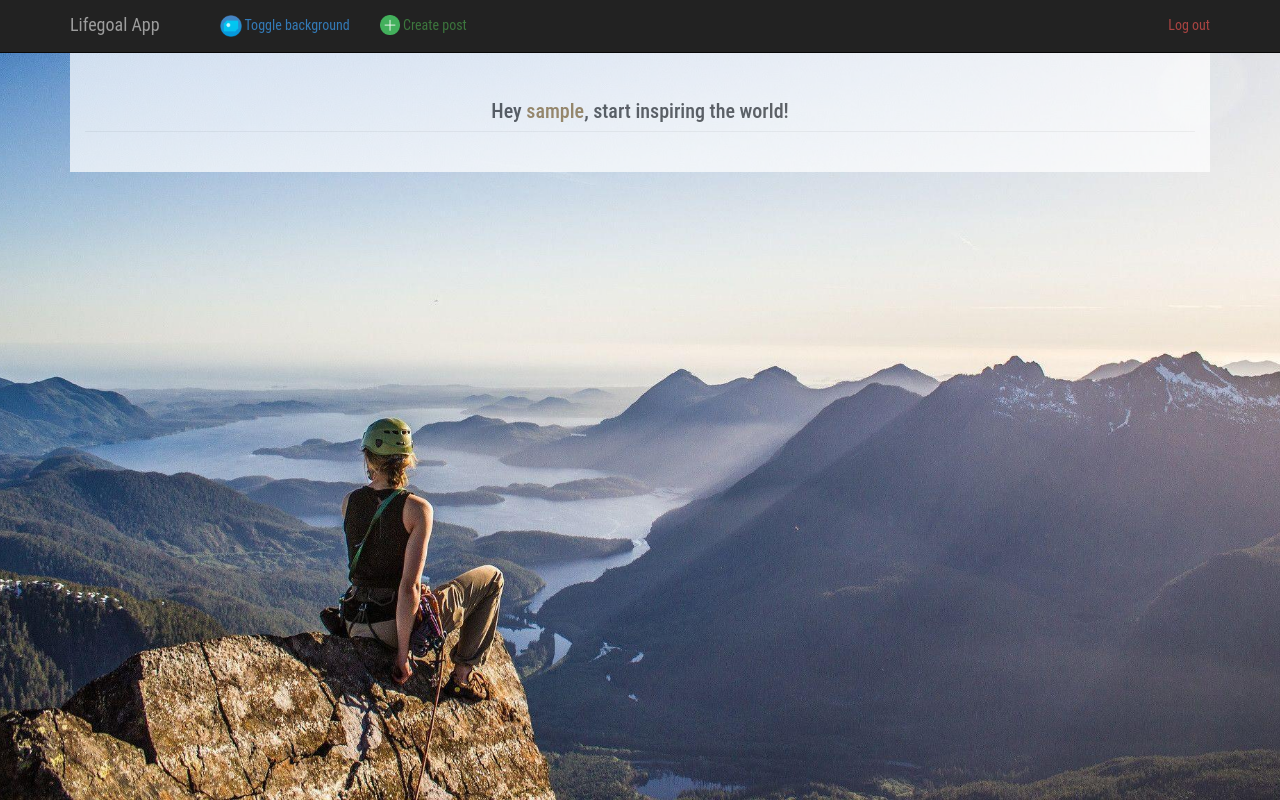
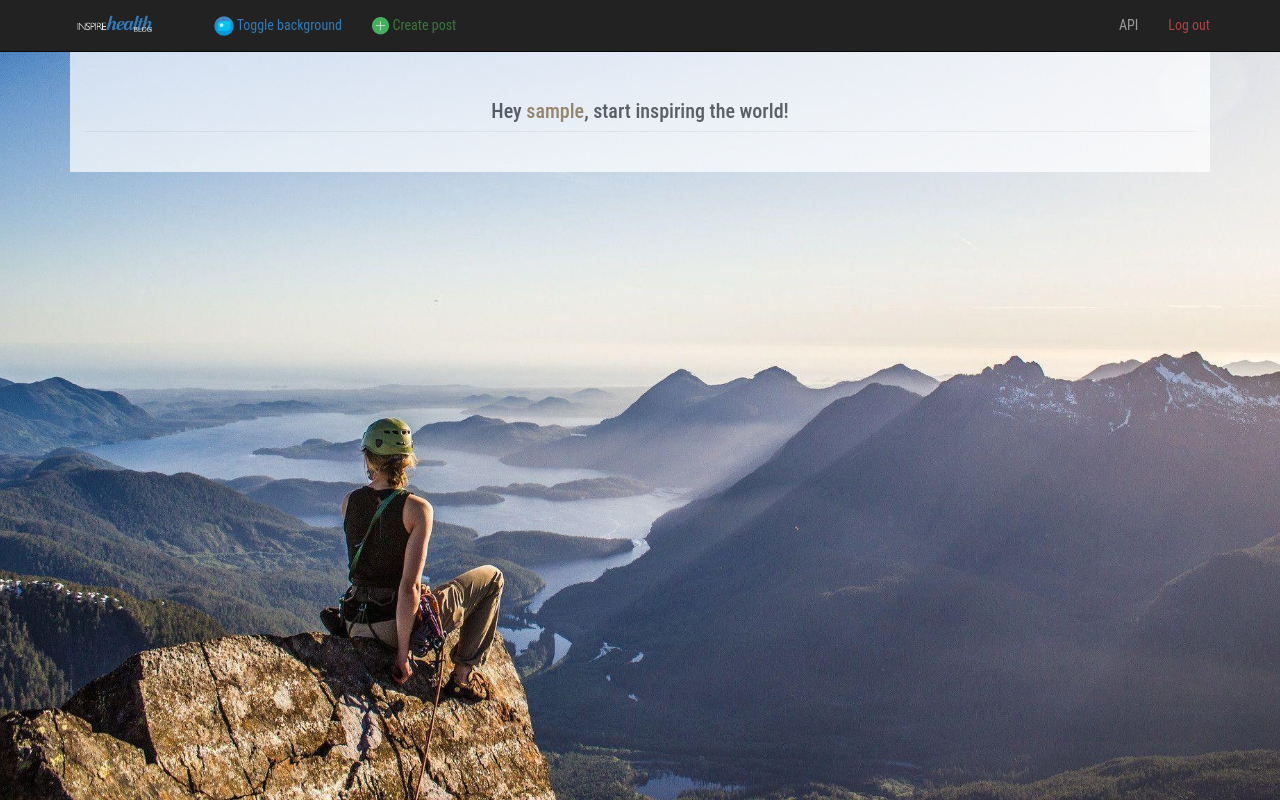
Before and after one commit to MykelSchmidt/my-first-blog, a Django app: page / in a window 1280 px wide. Run offline with Django 3.2, Linux system fonts and the light colour scheme; the visitor is signed in with stand-in values (Sample User, id 1); data that the repository does not hold is empty; some libraries are stand-ins or nearby versions.

Commit message:
stupidasslogoapitho

```diff
--- a/blog/static/styles.css
+++ b/blog/static/styles.css
@@ -29,7 +29,7 @@
 }
 
 .appearingTextCreator {
-  font-weight: bold;
+  font-weight: ;
   display: none;
 }
 
--- a/blog/templates/blog/base.html
+++ b/blog/templates/blog/base.html
@@ -26,29 +26,29 @@
         <span class="icon-bar"></span>
         <span class="icon-bar"></span>
       </button>
-          <a href="/" class="navbar-brand">Lifegoal App </a>
+          <a href="/" class="navbar-brand"><img src="{% static 'images\IH-logo-site.png' %}" height="20px"></a>
         </div>
         <!-- Collect the nav links, forms, and other content for toggling -->
         <div class="collapse navbar-collapse" id="bs-example-navbar-collapse-1">
           <ul class="nav navbar-nav">
             <li><a><span class="appearingTextCreator">click to view Homepage!</span></a></li>
-            <li><a href="#" class="toggleGoals"><img class="toggleGoalsImage" src="{% static 'images\tasklist3.png' %}" width="22x">
+            <li><a href="#" class="toggleGoals"><img class="toggleGoalsImage" src="{% static 'images\tasklist3.png' %}" height="20px">
                 <span class="text-primary">Toggle background</span></a></li>
                 {% if user.is_authenticated %}
-            <li><a href="{% url 'post_new' %}" class="createList"><img class="createListImage" src="{% static 'images\plus2.png' %} " width="20x">
+            <li><a href="{% url 'post_new' %}" class="createList"><img class="createListImage" src="{% static 'images\plus2.png' %} " height="19px">
               <span class="text-success">Create post</span></a></li>
               {% endif %}
             <!--<li><a href="#" class="removeGoals"><img class="removeGoalsImage" src="{% static 'images\cross2.png' %}" width="21x">
               <span class="text-danger">Delete all goals</span></a></li>-->
           </ul>
           <ul class="nav navbar-nav navbar-right">
+            <li><a href="/posts">API</a></li>
             {% if user.is_authenticated %}
                 <!--<li class="top-menu">Hello {{ user.username }}<small>(<a href="{% url 'logout' %}">Log out</a>)</small></li>-->
                 <li class="top-menu"><a href="{% url 'logout' %}"><span class="text-danger">Log out</span></a></li>
             {% else %}
                 <li><a href="{% url 'login' %}"><span class="">Login</span></a></li>
             {% endif %}
-            <!--<li><a href="#">About</a></li>-->
           </ul>
         </div>
         <!-- /.navbar-collapse -->
--- a/blog/templates/blog/post_list.html
+++ b/blog/templates/blog/post_list.html
@@ -9,7 +9,7 @@
    {% for post in posts %}
 <div class="post singlepost">
   <h1><a href="{% url 'post_detail' pk=post.pk %}">{{ post.title }}</a></h1>
-  <p>{{ post.text|linebreaksbr|truncatewords:125 }}<a href="{% url 'post_detail' pk=post.pk %}"><small>view post</small></a></p>
+  <p>{{ post.text|linebreaksbr|truncatewords:125 }}<a href="{% url 'post_detail' pk=post.pk %}"><small> view post</small></a></p>
   <div class="date">
     {{ post.published_date }}
   </div>
--- a/blog/urls.py
+++ b/blog/urls.py
@@ -1,8 +1,13 @@
 from django.conf.urls import url
 from . import views
+from rest_framework.urlpatterns import format_suffix_patterns
+from blog import views
 
 urlpatterns = [
     url(r'^$', views.post_list, name='post_list'),
     url(r'^post/(?P<pk>\d+)/$', views.post_detail, name='post_detail'),
     url(r'^post/new/$', views.post_new, name='post_new'),
+    url(r'^posts/', views.PostList.as_view())
 ]
+
+urlpatterns = format_suffix_patterns(urlpatterns)
--- a/blog/views.py
+++ b/blog/views.py
@@ -4,8 +4,13 @@ from django.utils import timezone
 from .models import Post
 from .forms import PostForm
 from django.shortcuts import render, get_object_or_404
+from rest_framework.views import APIView
+from rest_framework.response import Response
+from rest_framework import status
+from .serializers import PostSerializer
 
 # Create your views here.
+# I followed the djangogirls tutorial
 def post_list(request):
     posts = Post.objects.filter(published_date__lte=timezone.now()).order_by('-published_date')
     return render(request, 'blog/post_list.html', {'posts': posts})
@@ -27,3 +32,16 @@ def post_new(request):
 def post_detail(request, pk):
     post = get_object_or_404(Post, pk=pk)
     return render(request, 'blog/post_detail.html', {'post': post})
+
+#For creating the API i followed thenewbostons tutorial
+#Lists all posts or create a new one
+#posts/
+class PostList(APIView):
+
+    def get(self, request):
+        posts = Post.objects.all()
+        serializer = PostSerializer(posts, many=True)
+        return Response(serializer.data)
+
+    def post(self):
+        pass
--- a/myenv/pip-selfcheck.json
+++ b/myenv/pip-selfcheck.json
@@ -1 +1 @@
-{"last_check":"2017-12-14T12:52:25Z","pypi_version":"9.0.1"}
+{"last_check":"2017-12-21T20:24:29Z","pypi_version":"9.0.1"}
--- a/mysite/settings.py
+++ b/mysite/settings.py
@@ -38,6 +38,7 @@ INSTALLED_APPS = [
     'django.contrib.messages',
     'django.contrib.staticfiles',
     'blog',
+    'rest_framework',
 ]
 
 MIDDLEWARE = [
```
Also changed, not shown: blog/serializers.py (added, +8 -0 lines), blog/static/images/IH-logo-site.png (added), blog/static/images/logo.png (added).
